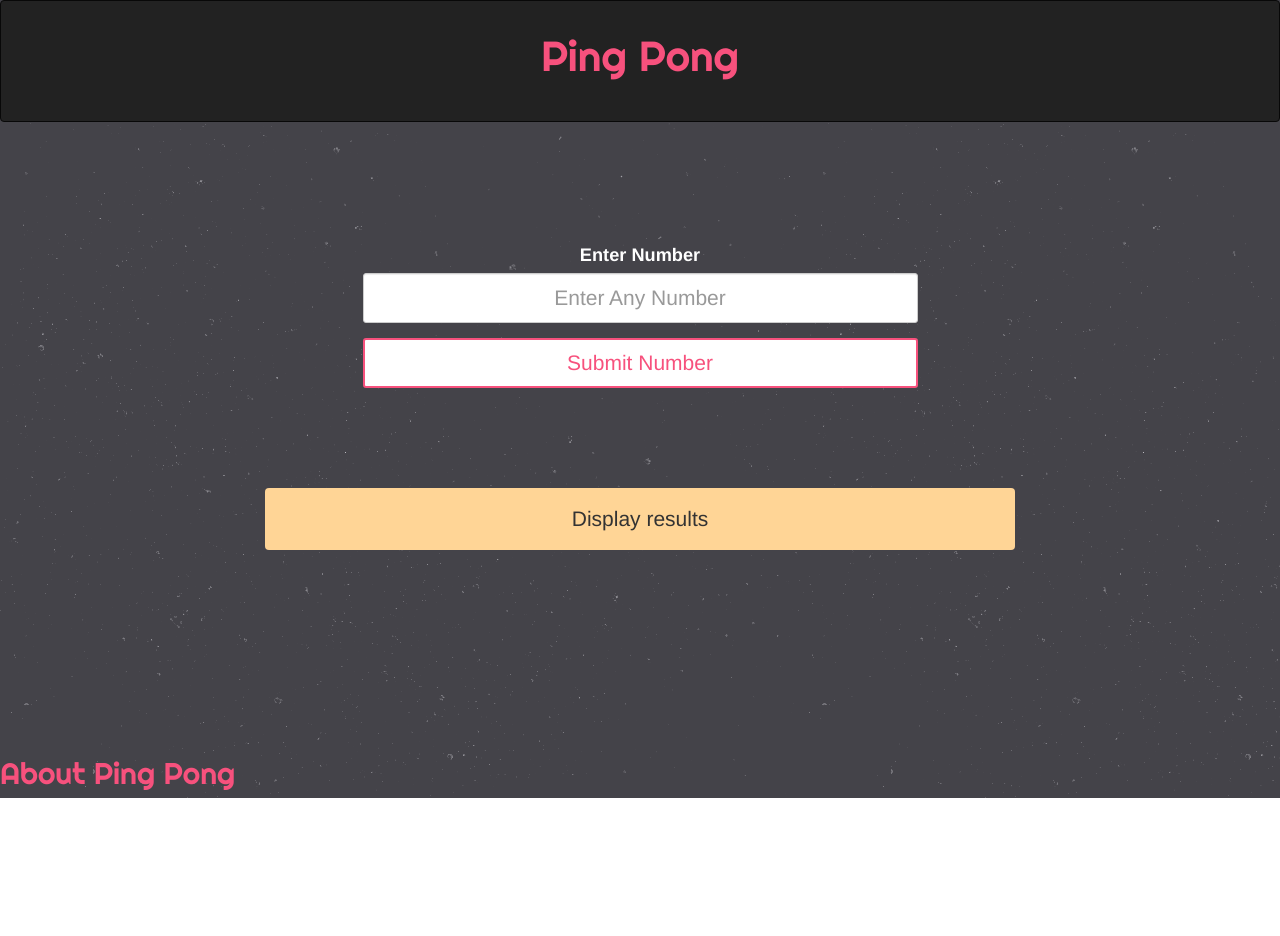
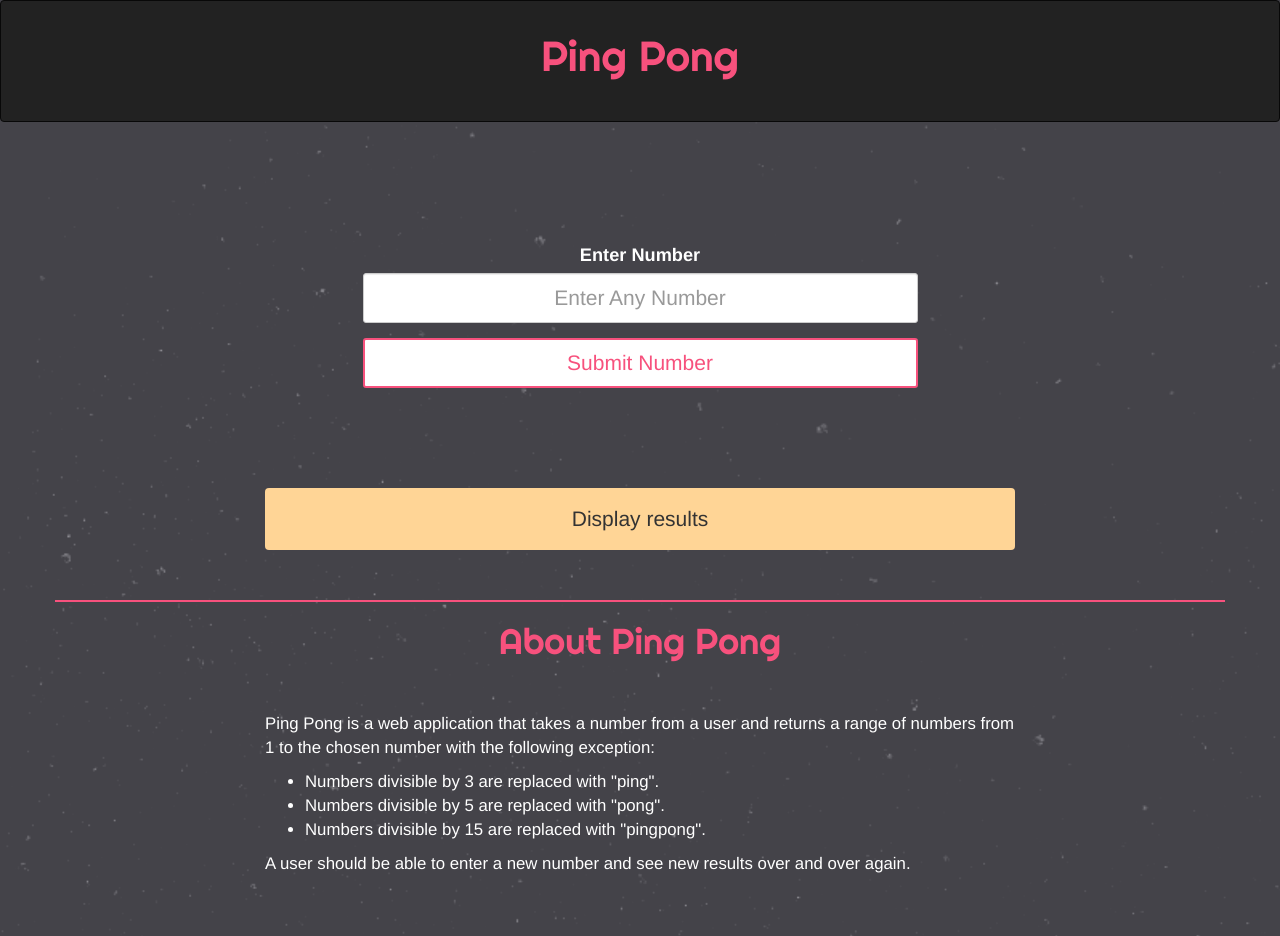
Before and after one commit to leroy2712/ping_pong, a plain HTML site: page index.html in a window 1280 px wide. Before the commit the page ends 800 px from the top, so only its background shows below. Drawn offline with nearby package versions, Linux system fonts and the light colour scheme.

Commit message:
complete html layout

```diff
--- a/css/styles.css
+++ b/css/styles.css
@@ -1,7 +1,4 @@
-body {
-    background-image: url("../images.bg.jpg");
-    background-repeat: repeat-x;
-}
+
 
 /* Header */
 #header {
@@ -73,17 +70,24 @@ label {
 #theResults {
 	padding-top: 25px;
 	padding-bottom: 50px;
+	color: #ba0056;
+	list-style-type: none;
 }
 /* Display */
 
 /* footer */
-footer {
-	position: absolute;
-	bottom: 0;
+#footer {
+	padding-bottom: 50px;
+	border-top: 2px solid #f7517d;
 }
 
 #footer-header {
 	font-family: 'Righteous', cursive;
     color: #f7517d;
 }
+
+.description {
+	font-size: 1.2em;
+	color: #ffffff;
+}
 /* footer */
--- a/index.html
+++ b/index.html
@@ -10,7 +10,7 @@
     <!-- Latest compiled and minified CSS -->
     <link rel="stylesheet" href="https://maxcdn.bootstrapcdn.com/bootstrap/3.3.7/css/bootstrap.min.css">
 </head>
-    <body style="background-image: url(images/stardust.png);">
+    <body style="background: url('images/stardust.png') no-repeat center center fixed; -webkit-background-size: cover; background-size: cover;">
     <nav class="navbar navbar-inverse">
         <p class="text-center" id="header">Ping Pong</p>
     </nav>
@@ -40,13 +40,7 @@
     			<button class="btn" id="display" data-toggle="collapse" data-target="#displayResults">Display results</button>
     			<div id="displayResults" class="collapse">
     				<ul id="theResults">
-    				<li>Crtoons</li>
-    				<li>Crtoons</li>
-    				<li>Crtoons</li>
-    				<li>Crtoons</li>
-    				<li>Crtoons</li>
-    				<li>Crtoons</li>
-    			</ul>
+    			    </ul>
     			</div>
     		</div>
     		<div class="col-sm-2"></div>
@@ -54,9 +48,24 @@
     </div>
 
 
-    <footer>
-    	<h2 class="text-center" id="footer-header">About Ping Pong</h2>
-    </footer>
+    <div class="container" id="footer">
+    	<div class="row">
+    		<div class="col-sm-2"></div>
+    		<div class="col-sm-8">
+    			<h1 class="text-center" id="footer-header">About Ping Pong</h1>
+    			<br>
+    			<br>
+    			<p class="description">Ping Pong is a web application that takes a number from a user and returns a range of numbers from 1 to the chosen number with the following exception:</p>
+    			<ul class="description">
+    				<li>Numbers divisible by 3 are replaced with "ping".</li>
+    				<li>Numbers divisible by 5 are replaced with "pong".</li>
+    				<li>Numbers divisible by 15 are replaced with "pingpong".</li>
+    			</ul>
+    			<p class="description">A user should be able to enter a new number and see new results over and over again.</p>
+    		</div>
+    		<div class="col-sm-2"></div>
+    	</div>
+    </div>
 
     <!-- jQuery library -->
     <script src="https://ajax.googleapis.com/ajax/libs/jquery/3.2.1/jquery.min.js"></script>
```
